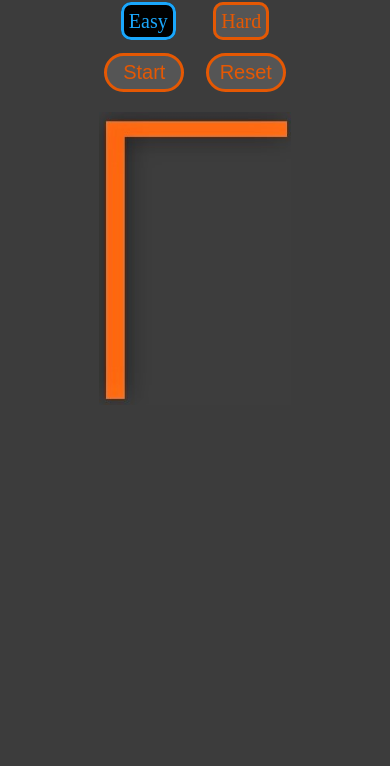
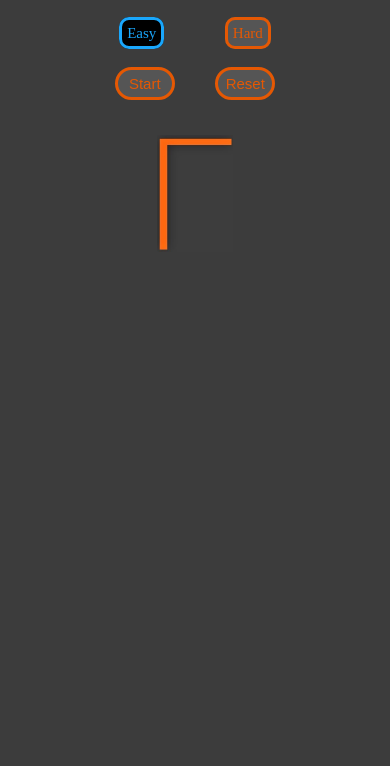
Before and after one commit to kokspro/TSHangman, a website: page index.html in a window 390 px wide. Shown: the part 78-844 px from the top of the page. Drawn offline with Linux system fonts and the light colour scheme.

Commit message:
Media query img and button size adjustments

```diff
--- a/hangman.scss
+++ b/hangman.scss
@@ -12,6 +12,9 @@ $backgroundColor: #555555;
     margin: 0;
     padding: 0;
     box-sizing: border-box;
+}
+
+html {
     font-size: 62.5%;
 }
 
@@ -23,16 +26,20 @@ body {
 
 h1 {
     font-size: 5rem;
-    margin: 1.5rem 0;
+    margin: 1.5rem 0 3rem;
 }
 
 label {
     padding: 0.5rem;
-    font-size: 2rem;
+    font-size: 2.5rem;
     border: 3px solid $primaryColor;
-    margin: 1.8rem;
+    margin: 1.8rem 2.9rem;
     background-color: $backgroundColor;
     border-radius: 1rem;
+
+    @media screen and (max-width: 500px) {
+        font-size: 1.5rem;
+    }
 }
 
 button {
@@ -47,9 +54,10 @@ button {
 }
 
 img {
-    max-height: 60vw;
+    max-height: 30vw;
     margin-top: 1rem;
 }
+
 span {
     margin:  0 0.5rem;
 }
@@ -57,7 +65,7 @@ span {
 .gameButtons button {
     font-size: 2rem;
     width: 8rem;
-    margin-top: 2rem;
+    margin: 2.5rem 1.9rem;
 
     &:disabled {
         opacity: 0.3;
@@ -89,11 +97,18 @@ span {
     justify-content: center;
 }
 
+#resetBtn, #startBtn {
+    @media screen and (max-width: 500px) {
+        font-size: 1.5rem;
+        width: 6rem;
+    }
+}
+
 @media screen and (min-width: 768px) {
     button {
         font-size: 3.5rem;
     }
     img {
-        max-height: 75vw;
+        max-height: 20vw;
     }
 }
--- a/index.html
+++ b/index.html
@@ -5,7 +5,7 @@
     <meta http-equiv="X-UA-Compatible" content="IE=edge">
     <meta name="viewport" content="width=device-width, initial-scale=1.0">
     <title>Hangman</title>
-    <link rel="stylesheet" href="./hangman.css">
+    <link rel="stylesheet" href="./dist/hangman.css">
     <script defer src="hangman.js"></script>
 </head>
 <body>
```
Also changed, not shown: dist/hangman.css.
